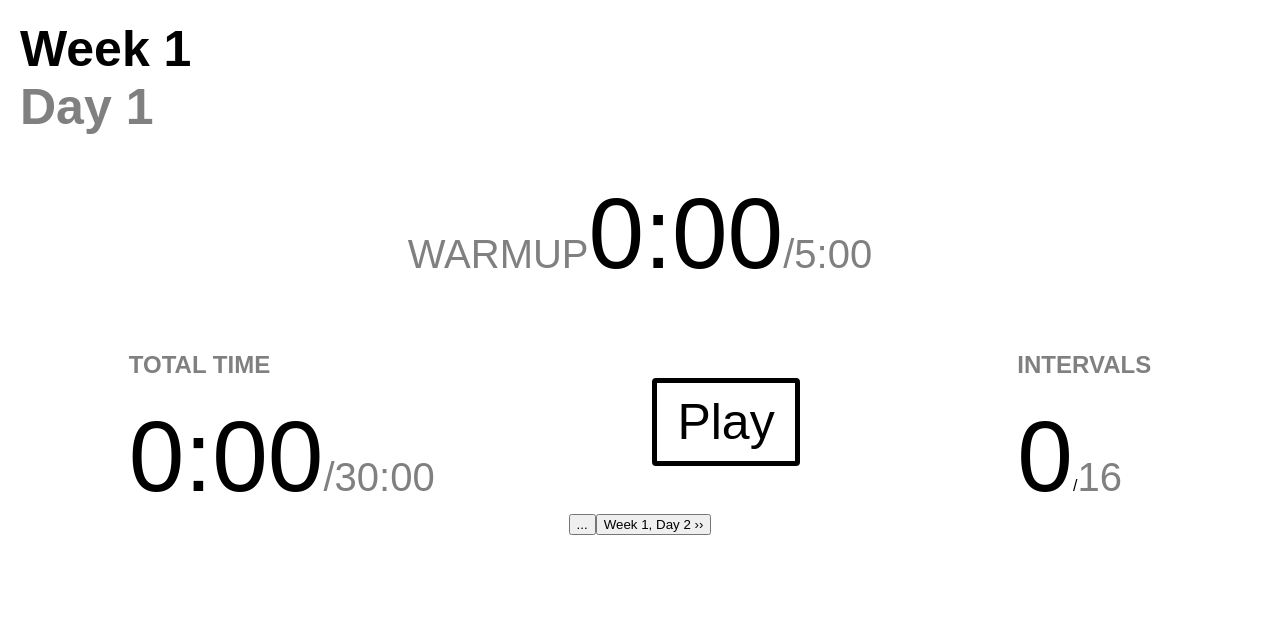
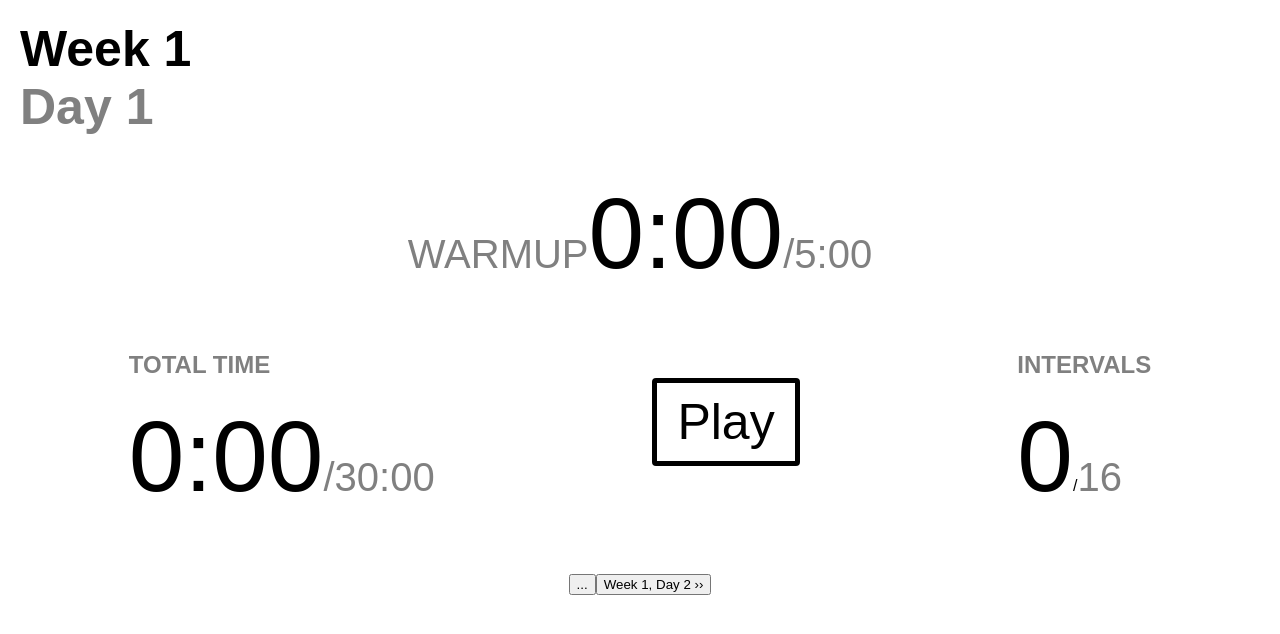
Before and after one commit to mssen/c25k-timer, a React (Create React App) app: page / in a window 1280 px wide. Shown: the top 634 px of the page. Built offline with nearby package versions, Linux system fonts and the light colour scheme.

Commit message:
Janky spacing until I can figure out flexbox.

```diff
--- a/src/App.css
+++ b/src/App.css
@@ -46,6 +46,10 @@
   border: 5px solid black;
 }
 
+.navigation {
+  margin-top: 60px;
+}
+
 .gray {
   color: gray;
 }
--- a/src/App.jsx
+++ b/src/App.jsx
@@ -113,7 +113,7 @@ class App extends React.Component {
           </div>
         </div>
 
-        <div className="center">
+        <div className="center navigation">
           <Navigation
             week={ segment.week }
             day={ segment.day }
```
